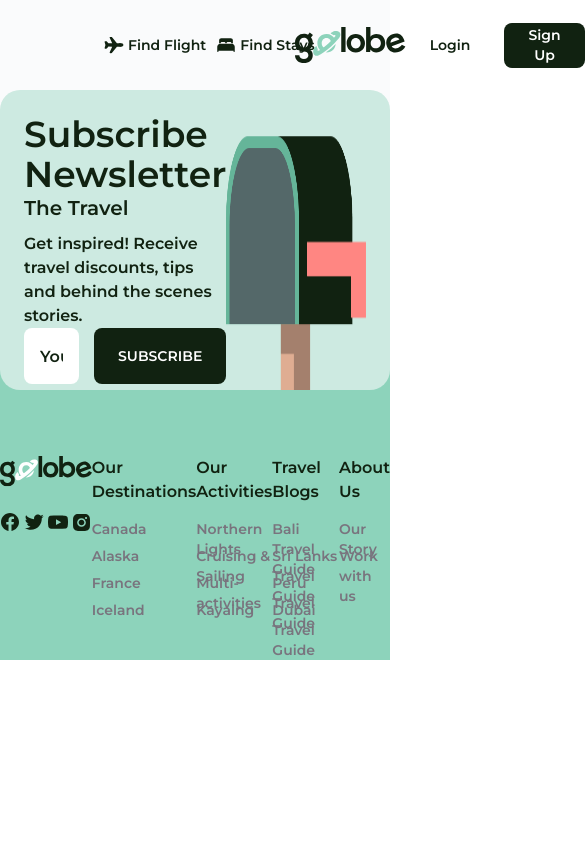
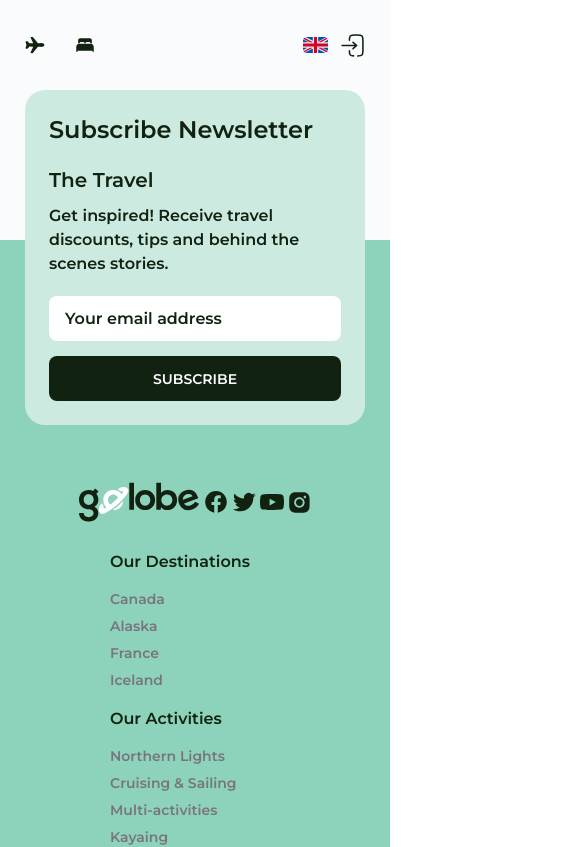
Before and after one commit to HuziukOleksandr/Gologe-Travel, a Vue app in the folder vue-gologe/: page /hotel in a window 390 px wide. Shown: the top 847 px of the page, 585 px wide, since content can reach past the window. Built offline with nearby package versions, Linux system fonts and the light colour scheme.

Commit message:
Made an adaptation for header and footer

```diff
--- a/vue-gologe/src/components/Footer/AboutUs.vue
+++ b/vue-gologe/src/components/Footer/AboutUs.vue
@@ -1,6 +1,6 @@
 <template>
 	<div
-		class="flex flex-col gap-[15px]"
+		class="w-[170px] flex flex-col gap-[15px]"
 	>
 		<h1
 			class="custom-text-base text-green"
--- a/vue-gologe/src/components/Footer/Activities.vue
+++ b/vue-gologe/src/components/Footer/Activities.vue
@@ -8,7 +8,7 @@
 			{{ $t("Footer.ourActivities") }}
 		</h1>
 		<div
-			class="flex flex-col gap-[10px]"
+			class="w-[170px] flex flex-col gap-[10px]"
 		>
 			<router-link
 				to="#"
--- a/vue-gologe/src/components/Footer/Blogs.vue
+++ b/vue-gologe/src/components/Footer/Blogs.vue
@@ -1,6 +1,6 @@
 <template>
 	<div
-		class="flex flex-col gap-[15px]"
+		class="w-[170px] flex flex-col gap-[15px]"
 	>
 		<h1
 			class="custom-text-base text-green"
--- a/vue-gologe/src/components/Footer/Destination.vue
+++ b/vue-gologe/src/components/Footer/Destination.vue
@@ -8,7 +8,7 @@
 		{{ $t("Footer.ourDestination") }}
 		</h1>
 		<div
-			class="flex flex-col gap-[10px]"
+			class="w-[170px] flex flex-col gap-[10px]"
 		>
 			<router-link
 				to="#"
--- a/vue-gologe/src/components/Footer/Footer.vue
+++ b/vue-gologe/src/components/Footer/Footer.vue
@@ -1,17 +1,21 @@
 <template>
 	<div
-		class="w-[100%] h-[420px] m-auto mt-[150px] pb-[64px]
-			bg-button  flex flex-col justify-between "
+		class="w-[100%] min-h-[420px] m-auto mt-[150px] pb-[64px]
+			bg-button  flex flex-col justify-between
+				md:px-[50px]
+					sm:px-[25px]"
 	>
 		<Subscribe
 			class="mt-[-150px]"
 		/>
 
 		<div
-			class="max-w-[1230px] w-[100%] h-[140px] mx-auto flex justify-between"
+			class="max-w-[1230px] w-[100%] min-h-[140px] mx-auto py-[50px] flex justify-between gap-[20px]
+				lg:gap-[100px]
+					sm:flex-col sm:items-center"
 		>
 			<div
-				class="w-[120px] flex flex-col gap-[25px]"
+				class="min-w-[120px] flex flex-col gap-[25px] sm:flex-row sm:gap-[5px]"
 			>
 				<img
 					src="../../assets/images/logo-footer.svg"
@@ -19,28 +23,32 @@
 					class="logo"
 				>
 				<div
-					class="flex justify-between"
+					class="min-w-[100px] flex justify-between sm:gap-[4px] sm:flex-wrap sm:h-[55px]"
 				>
 					<img
 						src="../../assets/images/facebook.svg"
 						alt="facebook"
+						class="w-[24px]"
 					>
 					<img
 						src="../../assets/images/twitter.svg"
 						alt="twitter"
+						class="w-[24px]"
 					>
 					<img
 						src="../../assets/images/youtube.svg"
 						alt="youtube"
+						class="w-[24px]"
 					>
 					<img
 						src="../../assets/images/instagram.svg"
 						alt="instagram"
+						class="w-[24px]"
 					>
 				</div>
 			</div>
 			<div
-				class="max-w-[970px] w-[100%] flex justify-between"
+				class="w-[100%] flex justify-between flex-wrap gap-[20px] sm:justify-center"
 			>
 				<Destination />
 				<Activities />
--- a/vue-gologe/src/components/Footer/Subscribe.vue
+++ b/vue-gologe/src/components/Footer/Subscribe.vue
@@ -1,14 +1,14 @@
 <template>
 	<div
-		class="max-w-[1230px] w-[100%] h-[300px]
+		class="max-w-[1230px] w-[100%] min-h-[300px]
 			m-auto bg-lightGreen rounded-[20px]
-				flex justify-between px-[24px]"
+				flex justify-between p-[24px]"
 	>
 		<div
-			class="max-w-[700px] w-[100%] py-[24px] flex flex-col justify-between"
+			class="max-w-[700px] w-[100%]  flex flex-col justify-between gap-[20px]"
 		>
 			<h1
-				class="custom-text-4xl text-green"
+				class="custom-text-4xl text-green sm:text-2xl"
 			>
 				{{ $t("Footer.title")}}
 			</h1>
@@ -29,24 +29,26 @@
 			</div>
 
 			<div
-				class="h-[56px] flex gap-[15px]"
+				class="flex gap-[15px] sm:flex-col"
 			>
 				<input
 					type="email"
 					:placeholder="$t('Footer.placeholder')"
-					class="custom-text-base max-w-[460px] w-[100%] h-[56px] px-[16px] rounded-[8px]
+					class="custom-text-base  w-[100%] h-[45px] px-[16px] rounded-[8px]
 						bg-white text-green
-							placeholder:text-base placeholder:text-green"
+							placeholder:text-base placeholder:text-green lg:h-[56px]"
 				>
 				<CustomButton
-					class="h-[56px] text-white bg-green uppercase"
+					class="h-[45px] text-white bg-green uppercase lg:h-[56px]"
 				>
 					{{ $t("Footer.button") }}
 				</CustomButton>
 			</div>
 		</div>
 
-		<div>
+		<div
+			class="hidden lg:block"
+		>
 			<img
 				src="../../assets/images/footer.png"
 				alt="footer"
--- a/vue-gologe/src/components/Header/Header.vue
+++ b/vue-gologe/src/components/Header/Header.vue
@@ -1,29 +1,48 @@
 <template>
 	<div
-		class="m-auto max-w-[1440px] w-[100%] h-[90px] px-[104px]
-			flex justify-between items-center"
+		class="m-auto max-w-[1440px] w-[100%] h-[90px] lg:px-[104px]
+			flex justify-between items-center md:px-[50px] sm:px-[25px]"
 	>
 		<CustomNavigation
 			:class="route.name !== 'Landing' ? 'text-green' : 'text-white'"
 		/>
-		<CustomLogo/>
+		<CustomLogo
+			class="sm:hidden "
+		/>
 
 		<div
-			class="  flex items-center gap-[10px]"
+			class="flex items-center justify-beetwen md:gap-[10px] sm:gap-[5px]"
 		>
 			<CustomButton
 				:class="route.name !== 'Landing' ? 'text-green' : 'text-white'"
+				class="hidden lg:block"
 			>
 				{{$t("Header.login")}}
 			</CustomButton>
 
 			<CustomButton
 				:class="route.name !== 'Landing' ? 'text-white bg-green' : 'text-green bg-white'"
+				class="hidden lg:block"
 			>
 				{{$t("Header.signUp")}}
 			</CustomButton>
 
+
 			<Localization />
+
+			<img
+				src="../../assets/images/login-white.svg"
+				alt=""
+				class="w-[25px] lg:hidden"
+				:class="route.name !== 'Landing' ? 'hidden' : 'block'"
+			>
+
+			<img
+				src="../../assets/images/login-black.svg"
+				alt=""
+				class="w-[25px] lg:hidden"
+				:class="route.name !== 'Landing' ? 'block' : 'hidden'"
+			>
 		</div>
 	</div>
 </template>
--- a/vue-gologe/src/components/UI/CustomNavigation.vue
+++ b/vue-gologe/src/components/UI/CustomNavigation.vue
@@ -16,7 +16,11 @@
 				alt="flight"
 				v-else
 			>
+			<div
+				class="hidden lg:block"
+			>
 				{{ $t("Navigation.flight") }}
+			</div>
 		</router-link>
 
 		<router-link
@@ -33,7 +37,11 @@
 				alt="hotel"
 				v-else
 			>
+			<div
+				class="hidden lg:block"
+			>
 				{{ $t("Navigation.hotel") }}
+			</div>
 		</router-link>
 	</div>
 </template>
--- a/vue-gologe/src/main.ts
+++ b/vue-gologe/src/main.ts
@@ -16,7 +16,6 @@ app.use(router)
 app.use(i18n)
 
 for (let index = 0; index < Object.keys(components).length; index++) {
-	//global initialization of reused custom elements
 	const element = Object.keys(components)[index];
 	app.component(element, components[element]);
 }
--- a/vue-gologe/tailwind.config.js
+++ b/vue-gologe/tailwind.config.js
@@ -1,4 +1,5 @@
 /** @type {import('tailwindcss').Config} */
+
 export default {
   content: [
     "./index.html",
@@ -7,14 +8,9 @@ export default {
   theme: {
     extend: {
 		screens: {
-			'tablet': '640px',
-			// => @media (min-width: 640px) { ... }
-
-			'laptop': '1024px',
-			// => @media (min-width: 1024px) { ... }
-
-			'desktop': '1280px',
-			// => @media (min-width: 1280px) { ... }
+			'sm': {'min': '200px','max': '767px'},
+			'md': {'min': '768px', 'max': '1279px'},
+			'lg': {'min': '1280px'}
 		},
 
 		colors: {
@@ -31,9 +27,6 @@ export default {
 			'serrat': ['Montserrat','sans'],
 		},
 	},
-
-
-
   },
   plugins: [],
 }
```
Also changed, not shown: vue-gologe/src/assets/images/login-black.svg (added), vue-gologe/src/assets/images/login-white.svg (added).
